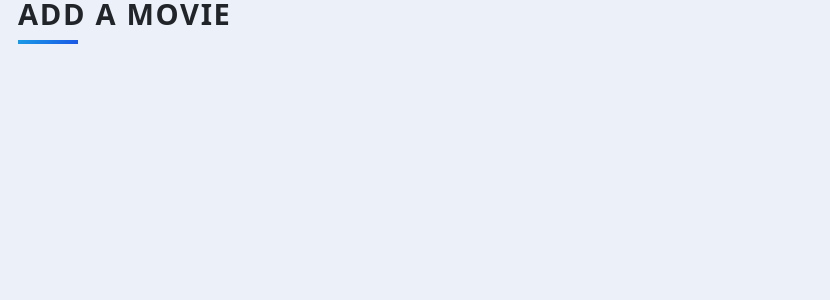
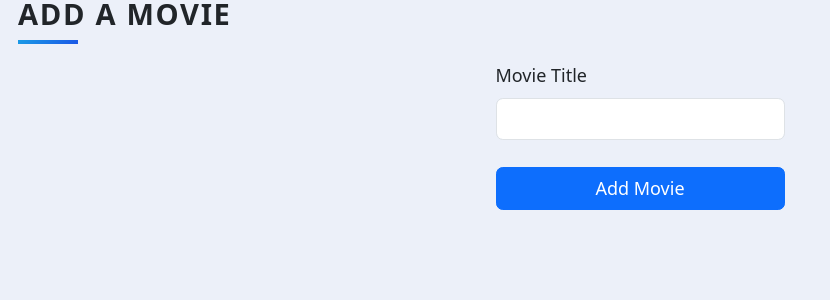
Before and after one commit to iamtwoot/python-projects, a Flask app: template top_movies/templates/add.html in a window 1280 px wide. Shown: the top 300 px of the page, without its empty margins (0-830 px from the left). Run offline with Flask 3, Linux system fonts and the light colour scheme; the template is opened without the code that fills it: values that come from a table or form of the project are taken from there, others are empty; some libraries are stand-ins or nearby versions.

Commit message:
Add movie search and add flow

```diff
--- a/top_movies/main.py
+++ b/top_movies/main.py
@@ -1,3 +1,5 @@
+import os
+
 from flask import Flask, render_template, redirect, url_for, request, abort
 from flask_sqlalchemy import SQLAlchemy
 from sqlalchemy.orm import DeclarativeBase, Mapped, mapped_column
@@ -6,6 +8,13 @@ from flask_wtf import FlaskForm
 from wtforms import StringField, SubmitField
 from wtforms.validators import DataRequired
 import requests
+from dotenv import load_dotenv
+
+load_dotenv()
+
+MOVIE_API_KEY = os.getenv("MOVIE_API_KEY")
+if MOVIE_API_KEY is None:
+    raise ValueError("MOVIE_API_KEY environment variable not set")
 
 app = Flask(__name__)
 app.config['SECRET_KEY'] = '8BYkEfBA6O6donzWlSihBXox7C0sKR6b'
@@ -25,12 +34,13 @@ db.init_app(app)
 class Movie(db.Model):
     __tablename__ = 'movie'
     id: Mapped[int] = mapped_column(Integer, primary_key=True)
+    tmdb_id: Mapped[int] = mapped_column(Integer, unique=True)
     title: Mapped[str] = mapped_column(String(250), unique=True, nullable=False)
     year: Mapped[int] = mapped_column(Integer, nullable=False)
     description: Mapped[str] = mapped_column(String(250))
     rating: Mapped[float] = mapped_column(Float, nullable=False)
-    ranking: Mapped[int] = mapped_column(Integer, nullable=False)
-    review: Mapped[str] = mapped_column(String(250), nullable=False)
+    ranking: Mapped[int] = mapped_column(Integer, nullable=True)
+    review: Mapped[str] = mapped_column(String(250), nullable=True)
     img_url: Mapped[str] = mapped_column(String(250), nullable=False)
 
 
@@ -39,6 +49,50 @@ class RateMovieForm(FlaskForm):
     rating = StringField('Your Rating Out of 10', validators=[DataRequired()])
     review = StringField('Your Review', validators=[DataRequired()])
 
+
+class AddMovieForm(FlaskForm):
+    title = StringField('Movie Title', validators=[DataRequired()])
+
+
+def get_movies(title):
+    url = f"https://api.themoviedb.org/3/search/movie"
+    headers = {
+        "accept": "application/json",
+        "Authorization": f"Bearer {MOVIE_API_KEY}"
+    }
+    params = {
+        "query": title,
+        "page": 1,
+    }
+    response = requests.get(url, headers=headers, params=params)
+    data = response.json()
+    movies = data["results"]
+    return movies
+
+
+def get_movie_details(movie_id):
+    url = f"https://api.themoviedb.org/3/movie/{movie_id}"
+    headers = {
+        "accept": "application/json",
+        "Authorization": f"Bearer {MOVIE_API_KEY}"
+    }
+    response = requests.get(url, headers=headers)
+    data = response.json()
+    return data
+
+
+def add_movie(movie):
+    new_movie = Movie(
+        tmdb_id=movie['tmdb_id'],
+        title=movie["title"],
+        year=int(movie["release_date"].split("-")[0]),
+        description=movie["overview"],
+        rating=round(movie["vote_average"], 2),
+        img_url=f"https://image.tmdb.org/t/p/w500{movie['poster_path']}",
+    )
+    db.session.add(new_movie)
+    db.session.commit()
+    return new_movie
 
 @app.route("/")
 def home():
@@ -65,6 +119,36 @@ def edit():
     return render_template("edit.html", form=form)
 
 
+@app.route("/delete")
+def delete():
+    movie_id = request.args.get('id')
+    if movie_id is None:
+        abort(400)
+    movie_to_delete = db.get_or_404(Movie, int(movie_id))
+    db.session.delete(movie_to_delete)
+    db.session.commit()
+    return redirect(url_for('home'))
+
+
+@app.route("/add", methods=["GET", "POST"])
+def add():
+    form = AddMovieForm()
+    if form.validate_on_submit():
+        title = form.title.data
+        movies = get_movies(title)
+        return render_template("select.html", movies=movies)
+    return render_template("add.html", form=form)
+
+
+@app.route("/select")
+def select():
+    tmdb_id = request.args.get('tmdb_id', type=int)
+    movie_details = get_movie_details(tmdb_id)
+    movie_details['tmdb_id'] = tmdb_id
+    new_movie = add_movie(movie_details)
+    return redirect(url_for('edit', id=new_movie.id))
+
+
 if __name__ == '__main__':
     with app.app_context():
         db.create_all()
--- a/top_movies/templates/add.html
+++ b/top_movies/templates/add.html
@@ -4,6 +4,20 @@
 
 {% block content %}
 <div class="content">
-    <h1 class="heading">Add a Movie</h1>
+  <h1 class="heading mb-3">Add a Movie</h1>
+
+  <form method="POST" class="mx-auto text-start" style="max-width: 480px;">
+    {{ form.csrf_token }}
+
+    <div class="mb-4">
+      {{ form.title.label(class="form-label") }}
+      {{ form.title(class="form-control") }}
+      {% for error in form.title.errors %}
+        <div class="form-text text-danger">{{ error }}</div>
+      {% endfor %}
+    </div>
+
+    <button type="submit" class="btn btn-primary w-100">Add Movie</button>
+  </form>
 </div>
 {% endblock %}
--- a/top_movies/templates/index.html
+++ b/top_movies/templates/index.html
@@ -25,7 +25,7 @@
         </p>
 
         <a href="{{ url_for('edit', id=movie.id) }}" class="button">Update</a>
-        <a href="#" class="button delete-button">Delete</a>
+        <a href="{{ url_for('delete', id=movie.id) }}" class="button delete-button">Delete</a>
 
       </div>
     </div>
@@ -34,7 +34,7 @@
 
 </div>
 <div class="container text-center add">
-<a href="#" class="button">Add Movie</a>
+<a href="{{ url_for('add') }}" class="button">Add Movie</a>
 </div>
 
 {% endblock %}
--- a/top_movies/templates/select.html
+++ b/top_movies/templates/select.html
@@ -5,9 +5,11 @@
 {% block content %}
 <div class="container">
     <h1 class="heading">Select Movie</h1>
+    {% for movie in movies %}
   <p>
-    <a href="#"> MOVIE TITLE - MOVIE RELEASE DATE</a>
+    <a href="{{ url_for('select', tmdb_id=movie.id) }}"> {{ movie.title }} - {{ movie.release_date }}</a>
   </p>
+{% endfor %}
 
 </div>
 {% endblock %}
```
